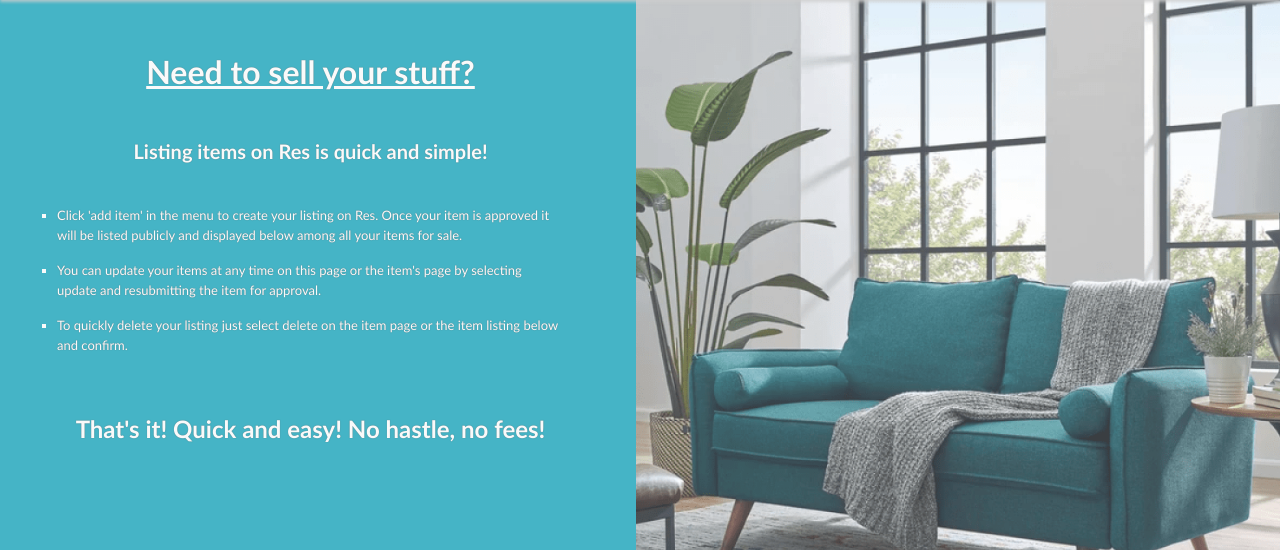
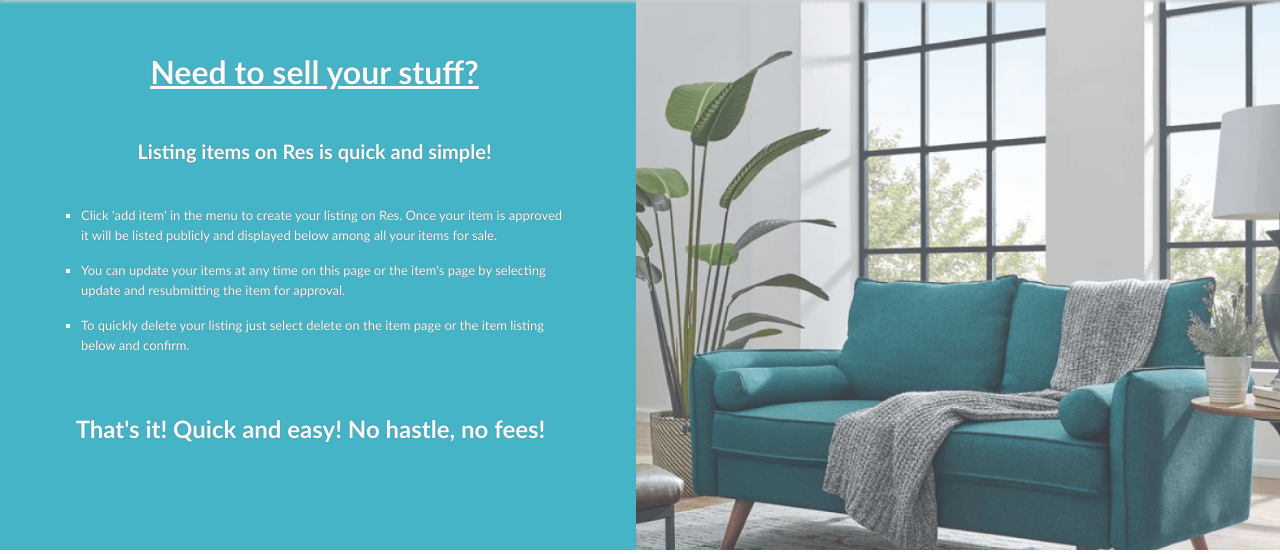
Before and after one commit to gth2103/res_app, a Flask app: template res/app/templates/sell.html in a window 1280 px wide. Shown: the part 56-610 px from the top of the page. Run offline with Flask 2, Linux system fonts and the light colour scheme; the template is opened without the code that fills it, so the values that code supplies are empty; parts of the project's set-up code (start-up, migrations or seed data) failed here and were passed over; some libraries are stand-ins or nearby versions.

Commit message:
format seller paragraph viewport changes

```diff
--- a/res/app/templates/sell.html
+++ b/res/app/templates/sell.html
@@ -24,14 +24,14 @@
 </nav>
 <div class="container-fluid m-0 pl-0 pr-2">
     <div class="row buy_info pl-2 pl-sm-0">
-        <div id="info_3_left" class="col text-light p-1 p-sm-2 p-md-3 p-lg-4 p-xl-5  overflow-auto text-center">
-            <p class="header_1">
+        <div id="info_3_left" class="col text-light p-1 p-sm-2 p-md-3 p-lg-4 p-xl-5 overflow-auto text-center">
+            <p class="header_1 pl-sm-2">
                 <b><u>Need to sell your stuff?</u></b>
             </p>
-            <p class="header_4 pt-2 pt-sm-3 pt-md-4">
+            <p class="header_4 pl-sm-2 pt-2 pt-sm-3 pt-md-4">
                 <b>Listing items on Res is quick and simple!</b>
             </p>
-            <ul class="p-0 pl-4 p-sm-2 p-md-3 p-lg-4 pl-sm-0 text-left">
+            <ul class="pl-4 pl-sm-5 pl-md-5 pl-lg-5 p-0 p-sm-2 p-md-3 p-lg-4 text-left">
             <li><p>
                 Click 'add item' in the menu to create your listing on Res. Once your item is approved it will be listed publicly and displayed below among all your items for sale.
             </p></li>
```
